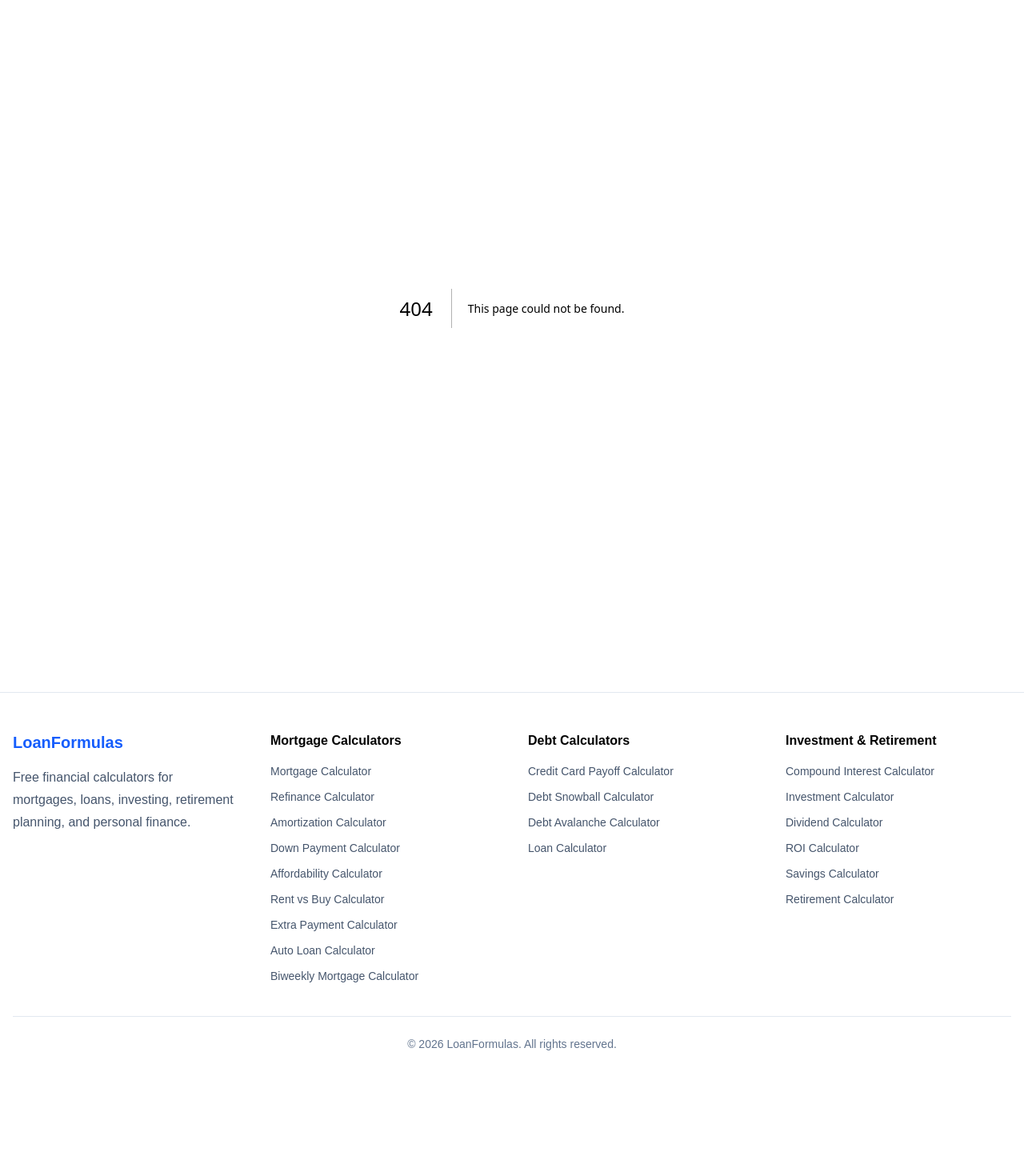
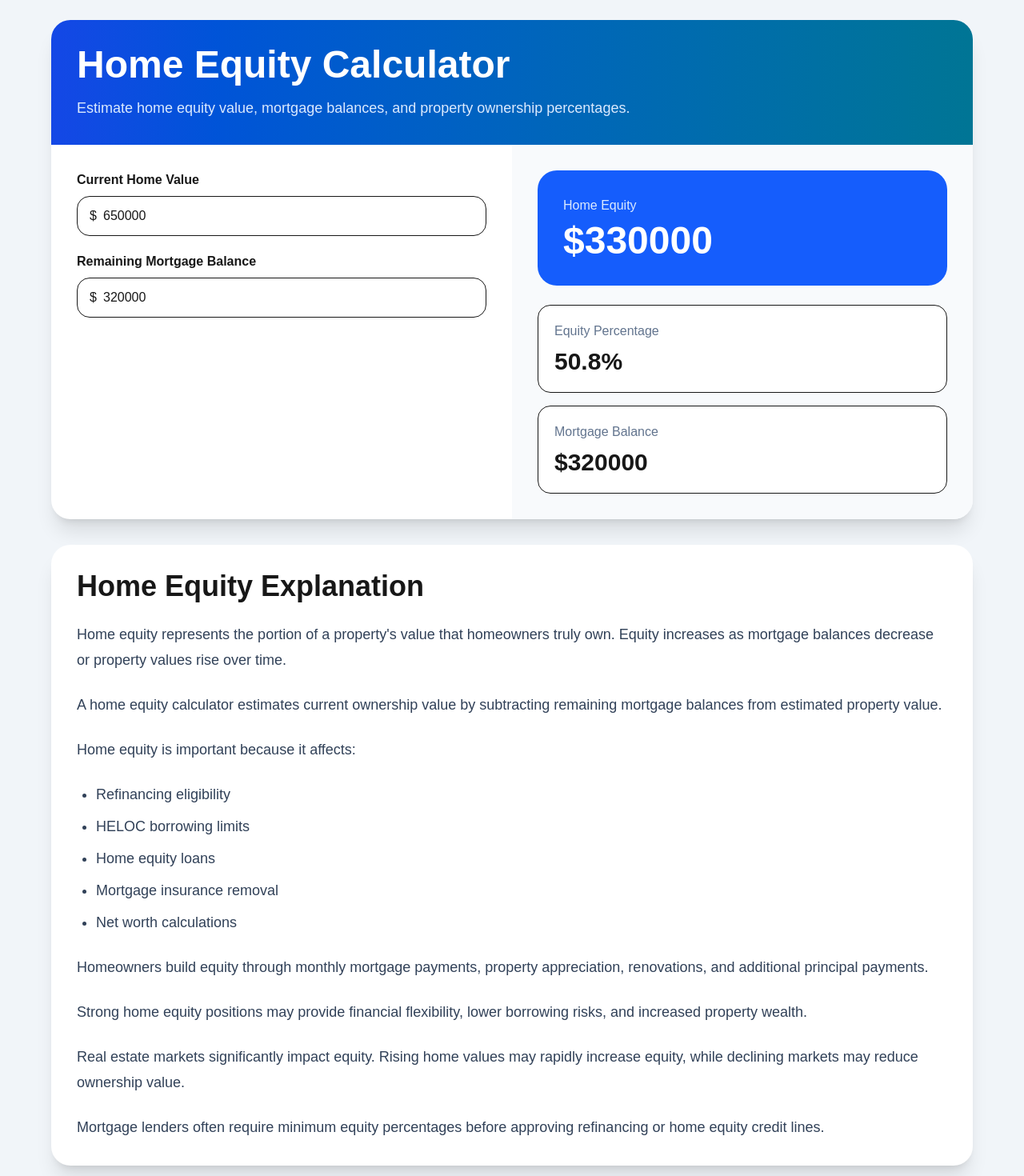
Before and after one commit to dekai-qingyang/seo-site, a Next.js app: page /home-equity-calculator in a window 1280 px wide. Before the commit this address had no page. Shown: the part 80-1550 px from the top of the page at 80% size. Before the commit the page ends 1443 px from the top, so only its background shows below. Built offline with nearby package versions, Linux system fonts and the light colour scheme.

Commit message:
add home equity calculator

```diff
--- /dev/null
+++ b/app/home-equity-calculator/layout.tsx
@@ -0,0 +1,15 @@
+import type { Metadata } from "next";
+
+export const metadata: Metadata = {
+  title: "Home Equity Calculator | LoanFormulas",
+  description:
+    "Estimate home equity value, remaining mortgage balance, and property ownership percentage.",
+};
+
+export default function HomeEquityLayout({
+  children,
+}: {
+  children: React.ReactNode;
+}) {
+  return <>{children}</>;
+}
--- /dev/null
+++ b/app/home-equity-calculator/page.tsx
@@ -0,0 +1,309 @@
+"use client"
+
+import { useState } from "react"
+
+export default function HomeEquityCalculator() {
+
+  const [homeValue, setHomeValue] =
+    useState(650000)
+
+  const [mortgageBalance, setMortgageBalance] =
+    useState(320000)
+
+  const homeEquity =
+    homeValue - mortgageBalance
+
+  const equityPercentage =
+    (homeEquity / homeValue) * 100
+
+  return (
+
+    <main className="min-h-screen bg-slate-100 py-10 px-4">
+
+      <div className="max-w-6xl mx-auto">
+
+        <div className="bg-white rounded-3xl shadow-xl overflow-hidden">
+
+          <div className="bg-gradient-to-r from-blue-700 to-cyan-700 text-white p-8">
+
+            <h1 className="text-5xl font-black mb-4">
+              Home Equity Calculator
+            </h1>
+
+            <p className="text-blue-100 text-lg">
+              Estimate home equity value,
+              mortgage balances,
+              and property ownership percentages.
+            </p>
+
+          </div>
+
+          <div className="grid lg:grid-cols-2">
+
+            <div className="p-8 space-y-5">
+
+              <InputField
+                label="Current Home Value"
+                value={homeValue}
+                setValue={setHomeValue}
+                prefix="$"
+              />
+
+              <InputField
+                label="Remaining Mortgage Balance"
+                value={mortgageBalance}
+                setValue={setMortgageBalance}
+                prefix="$"
+              />
+
+            </div>
+
+            <div className="bg-slate-50 p-8">
+
+              <div className="bg-blue-600 text-white rounded-3xl p-8 mb-6">
+
+                <p className="text-blue-100 mb-2">
+                  Home Equity
+                </p>
+
+                <h2 className="text-5xl font-black">
+                  ${homeEquity.toFixed(0)}
+                </h2>
+
+              </div>
+
+              <div className="space-y-4">
+
+                <SummaryCard
+                  title="Equity Percentage"
+                  value={`${equityPercentage.toFixed(1)}%`}
+                />
+
+                <SummaryCard
+                  title="Mortgage Balance"
+                  value={`$${mortgageBalance.toFixed(0)}`}
+                />
+
+              </div>
+
+            </div>
+
+          </div>
+
+        </div>
+
+        {/* Explanation */}
+
+        <section className="bg-white rounded-3xl shadow-xl p-8 mt-8">
+
+          <h2 className="text-4xl font-black mb-6">
+            Home Equity Explanation
+          </h2>
+
+          <div className="space-y-6 text-slate-700 text-lg leading-8">
+
+            <p>
+              Home equity represents the portion
+              of a property's value
+              that homeowners truly own.
+              Equity increases as mortgage balances decrease
+              or property values rise over time.
+            </p>
+
+            <p>
+              A home equity calculator estimates
+              current ownership value
+              by subtracting remaining mortgage balances
+              from estimated property value.
+            </p>
+
+            <p>
+              Home equity is important because
+              it affects:
+            </p>
+
+            <ul className="list-disc pl-6 space-y-2">
+
+              <li>Refinancing eligibility</li>
+
+              <li>HELOC borrowing limits</li>
+
+              <li>Home equity loans</li>
+
+              <li>Mortgage insurance removal</li>
+
+              <li>Net worth calculations</li>
+
+            </ul>
+
+            <p>
+              Homeowners build equity
+              through monthly mortgage payments,
+              property appreciation,
+              renovations,
+              and additional principal payments.
+            </p>
+
+            <p>
+              Strong home equity positions
+              may provide financial flexibility,
+              lower borrowing risks,
+              and increased property wealth.
+            </p>
+
+            <p>
+              Real estate markets significantly impact equity.
+              Rising home values may rapidly increase equity,
+              while declining markets may reduce ownership value.
+            </p>
+
+            <p>
+              Mortgage lenders often require
+              minimum equity percentages
+              before approving refinancing
+              or home equity credit lines.
+            </p>
+
+          </div>
+
+        </section>
+
+        {/* Formula */}
+
+        <section className="bg-white rounded-3xl shadow-xl p-8 mt-8">
+
+          <h2 className="text-4xl font-black mb-6">
+            Home Equity Formula
+          </h2>
+
+          <div className="bg-slate-100 rounded-2xl p-6 font-mono text-lg">
+
+            Home Equity = Home Value − Mortgage Balance
+
+          </div>
+
+        </section>
+
+        {/* FAQ */}
+
+        <section className="bg-white rounded-3xl shadow-xl p-8 mt-8">
+
+          <h2 className="text-4xl font-black mb-6">
+            Home Equity FAQ
+          </h2>
+
+          <div className="space-y-8 text-slate-700 leading-8 text-lg">
+
+            <div>
+
+              <h3 className="font-black text-2xl mb-3">
+                What is home equity?
+              </h3>
+
+              <p>
+                Home equity is the difference
+                between property value
+                and remaining mortgage debt.
+              </p>
+
+            </div>
+
+            <div>
+
+              <h3 className="font-black text-2xl mb-3">
+                How do homeowners build equity?
+              </h3>
+
+              <p>
+                Equity grows through mortgage payments,
+                home appreciation,
+                and additional principal payments.
+              </p>
+
+            </div>
+
+            <div>
+
+              <h3 className="font-black text-2xl mb-3">
+                Can home equity be borrowed?
+              </h3>
+
+              <p>
+                Yes.
+                Homeowners may access equity
+                through HELOCs,
+                home equity loans,
+                or cash-out refinancing.
+              </p>
+
+            </div>
+
+          </div>
+
+        </section>
+
+      </div>
+
+    </main>
+
+  )
+}
+
+function InputField({
+  label,
+  value,
+  setValue,
+  prefix,
+}: any) {
+
+  return (
+
+    <div>
+
+      <label className="block font-semibold mb-2">
+        {label}
+      </label>
+
+      <div className="relative">
+
+        <span className="absolute left-4 top-1/2 -translate-y-1/2">
+          {prefix}
+        </span>
+
+        <input
+          type="number"
+          value={value}
+          onChange={(e) =>
+            setValue(Number(e.target.value))
+          }
+          className="w-full border rounded-2xl py-3 pl-8 pr-4"
+        />
+
+      </div>
+
+    </div>
+
+  )
+}
+
+function SummaryCard({
+  title,
+  value,
+}: any) {
+
+  return (
+
+    <div className="bg-white rounded-2xl border p-5">
+
+      <p className="text-slate-500 mb-2">
+        {title}
+      </p>
+
+      <h3 className="text-3xl font-black">
+        {value}
+      </h3>
+
+    </div>
+
+  )
+}
```
